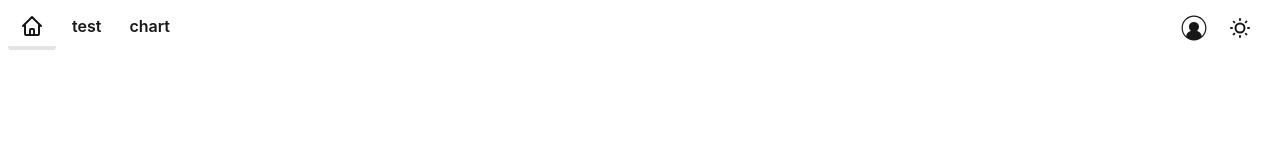
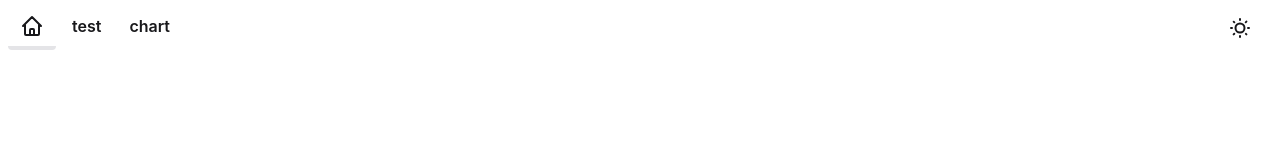
Before and after one commit to mojtabaAPK/vuejs, a Vue app: page / in a window 1280 px wide. Shown: the top 160 px of the page. Built offline with nearby package versions, Linux system fonts and the light colour scheme.

Commit message:
remove dropdown from menu

```diff
--- a/src/components/navebar/DropDown.vue
+++ /dev/null
@@ -1,48 +0,0 @@
-<template>
-
-    <div class="drop-down dropdown-hover">
-
-        <div class="w-9">
-            <router-link :to="{ name: 'home' }" :key="$route.fullPath">
-                <user class="scale-75" />
-            </router-link>
-        </div>
-
-
-
-        <ul tabindex="1" class="dropdown-content">
-            <li><a>Settings</a></li>
-            <li><a>Logout</a></li>
-        </ul>
-    </div>
-
-</template>
-
-<script>
-
-import user             from '@/components/icons/user.vue';
-export default {
-    components:{
-        user,
-    }
-}
-
-</script>
-
-<style scoped>
-@reference "@/assets/styles/style.css";
-
-.drop-down {
-    @apply dropdown dropdown-end;
-
-    lable {
-        @apply btn btn-ghost btn-circle;
-        @apply m-1 w-10 h-auto min-h-0;
-    }
-
-    ul {
-        @apply menu menu-sm shadow bg-base-100 rounded-box;
-        @apply z-[20] p-2 w-52;
-    }
-}
-</style>
--- a/src/components/navebar/settings.vue
+++ b/src/components/navebar/settings.vue
@@ -1,7 +1,6 @@
 <template>
     <div class="flex items-center content-center gap-2">
 
-        <Drop-down/>
         <toggle-theme/>
 
     </div>
```
